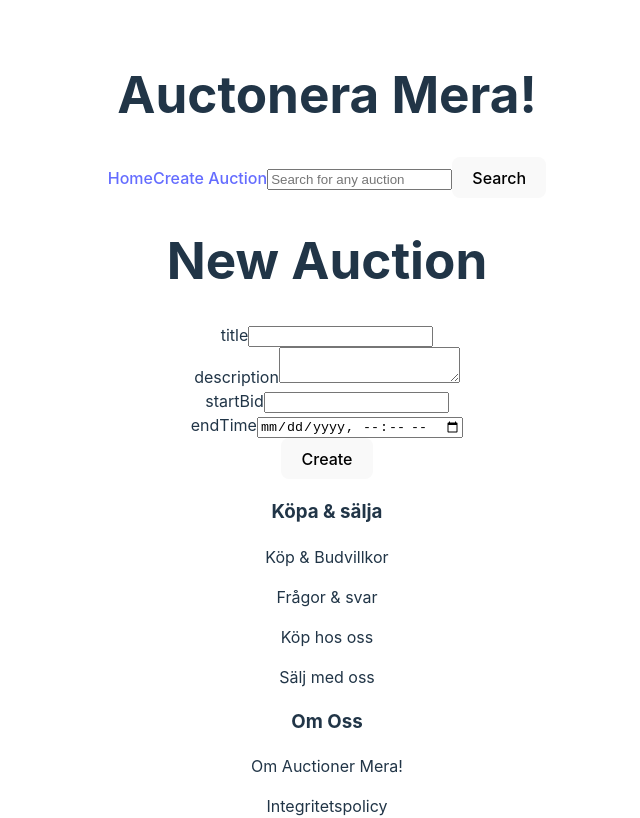
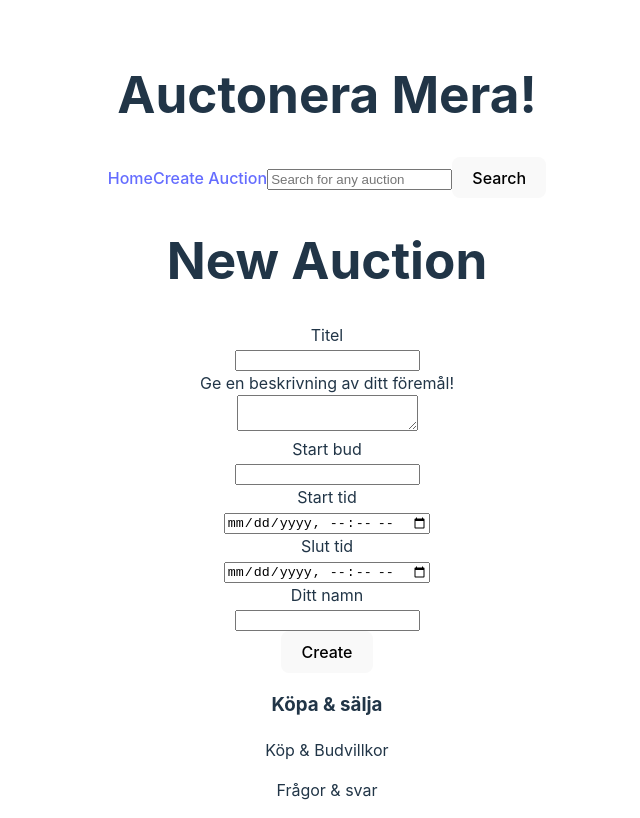
Before and after one commit to dirksmirk/Auction-Project, a React (Vite) app: page /create in a window 1280 px wide. Shown: the top 818 px of the page, without its empty margins (313-953 px from the left). Built offline with nearby package versions, Linux system fonts and the light colour scheme.

Commit message:
Remade with ref instead of state, data to align info sent to API

```diff
--- a/src/components/SwitchPages/CreateAuction.jsx
+++ b/src/components/SwitchPages/CreateAuction.jsx
@@ -1,21 +1,34 @@
-import React,{useState} from 'react'
+import { useRef } from "react";
 
 const CreateAuction = () => {
-    const [title, setTitle] = useState('');
-    const [description, setDescription] = useState('');
-    const [startBid, setStartBid] = useState('');
-    const [endTime, setEndTime] = useState('');
+    const title = useRef();
+    const description = useRef();
+    const startBid = useRef();
+    const startTime = useRef();
+    const endTime = useRef();
+    const creator = useRef()
 
-const handleSubmit=(e)=>{
+
+async function handleSubmit(e) {
     e.preventDefault();
-    console.log({title, description, startBid, endTime})
 
-    fetch('https://auctioneer.azurewebsites.net/auction/7bac',{
+    const data = {
+        "Title": title.current.value,
+        "Description": description.current.value,
+        "StartDate": startTime.current.value,
+        "EndDate": endTime.current.value,
+        "GroupCode": "7bac",
+        "StartingPrice": startBid.current.value,
+        "CreatedBy": creator.current.value
+    };
+    console.log(data)
+
+     await fetch('https://auctioneer.azurewebsites.net/auction/7bac',{
         method: 'POST',
         headers:{
             'Content-Type': 'application/json'
         },
-        body: JSON.stringify({ title, description,  startBid, endTime})
+        body: JSON.stringify(data)
      })
      .then(response=>response.json())
      .then(data => {
@@ -26,8 +39,6 @@ const handleSubmit=(e)=>{
         console.error('Error creating auction:', error);
     });
 
-
-
 }
 
   return (
@@ -35,20 +46,28 @@ const handleSubmit=(e)=>{
         <h1>New Auction</h1>
         <form onSubmit={handleSubmit}>
             <div>
-                <label htmlFor="title">title</label>
-                <input type="text" name="title" value={title} onChange={e=> setTitle (e.target.value)}/>
+                <label htmlFor="title">Titel</label><br />
+                <input type="text" name="title" ref={title} />
             </div>
             <div>
-                <label htmlFor="description">description</label>
-                <textarea name="description" value={description} onChange={e=> setDescription (e.target.value)}/>
+                <label htmlFor="description">Ge en beskrivning av ditt föremål!</label><br />
+                <textarea name="description" ref={description} />
             </div>
             <div>
-                <label htmlFor="startBid">startBid</label>
-                <input type="number" name="startBid" value={startBid} onChange={e=> setStartBid (e.target.value)}/>
+                <label htmlFor="startBid">Start bud</label><br />
+                <input type="number" name="startBid" ref={startBid} />
             </div>
             <div>
-                <label htmlFor="endTime">endTime</label>
-                <input type="datetime-local" name="endTime" value={endTime} onChange={e=> setEndTime (e.target.value)}/>
+                <label htmlFor="startTime">Start tid</label><br />
+                <input type="datetime-local" name="startTime" ref={startTime} />
+            </div>
+            <div>
+                <label htmlFor="endTime">Slut tid</label><br />
+                <input type="datetime-local" name="endTime" ref={endTime} />
+            </div>
+            <div>
+                <label htmlFor="creator">Ditt namn</label><br />
+                <input type="text" name="creator" ref={creator} />
             </div>
             <button type="submit">Create</button>
         </form>
```
